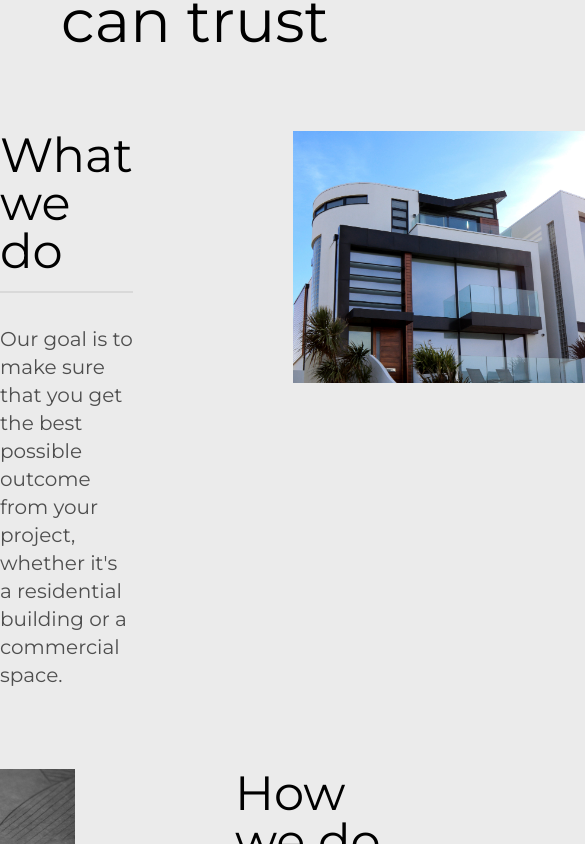
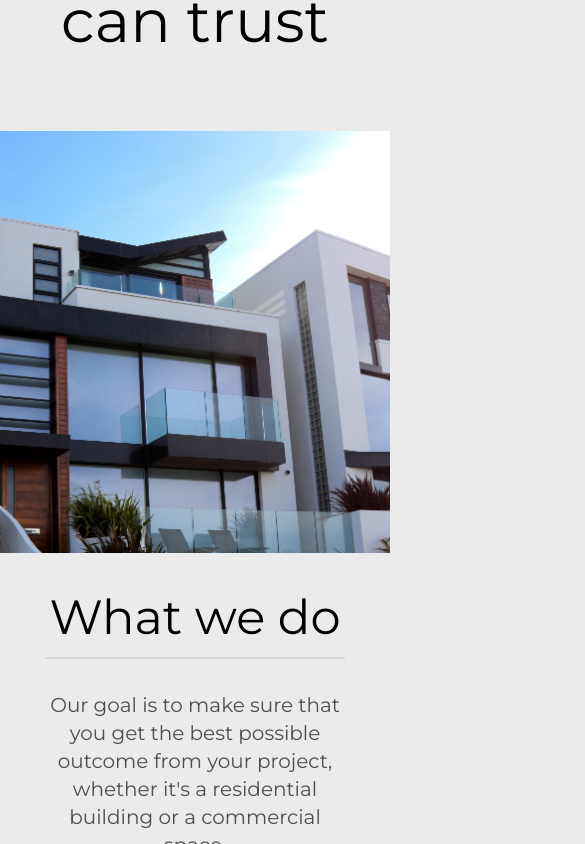
Before and after one commit to samukelolukhele/Minro-Architecture, a React (Vite) app: page / in a window 390 px wide. Shown: the part 880-1724 px from the top of the page, 585 px wide, since content can reach past the window. Built offline with nearby package versions, Linux system fonts and the light colour scheme; a web font is replaced by a local one.

Commit message:
FEAT: Home Side Section is now responsive.

```diff
--- a/src/components/pages/Home/SideSection.tsx
+++ b/src/components/pages/Home/SideSection.tsx
@@ -1,7 +1,7 @@
 import React from "react";
 
 type SProps = {
-  direction: "flex-row" | "flex-row-reverse";
+  direction: "md:flex-row" | "md:flex-row-reverse";
   header: string;
   body: string;
   image: string;
@@ -11,14 +11,18 @@ const SideSection = ({ direction, header, body, image }: SProps) => {
   return (
     <div className="py-10">
       <div
-        className={`container flex ${direction} gap-[10rem] justify-between`}
+        className={`container flex flex-col-reverse ${direction} gap-10 md:gap-[10rem] items-center md:items-start justify-between`}
       >
-        <div className="flex flex-col gap-4 w-[300px] my-auto">
+        <div className="flex flex-col items-center md:items-start text-center md:text-center gap-4 w-[300px] my-auto">
           <h3 className="text-5xl">{header}</h3>
           <hr className="w-full border-[1.5px] border-bDark mb-4" />
           <p className="text-tSecondary text-xl">{body}</p>
         </div>
-        <img className="bg-center bg-cover w-full h-full" src={image} alt="" />
+        <img
+          className="bg-center object-cover w-full h-[50vh] md:h-full"
+          src={image}
+          alt=""
+        />
       </div>
     </div>
   );
```
